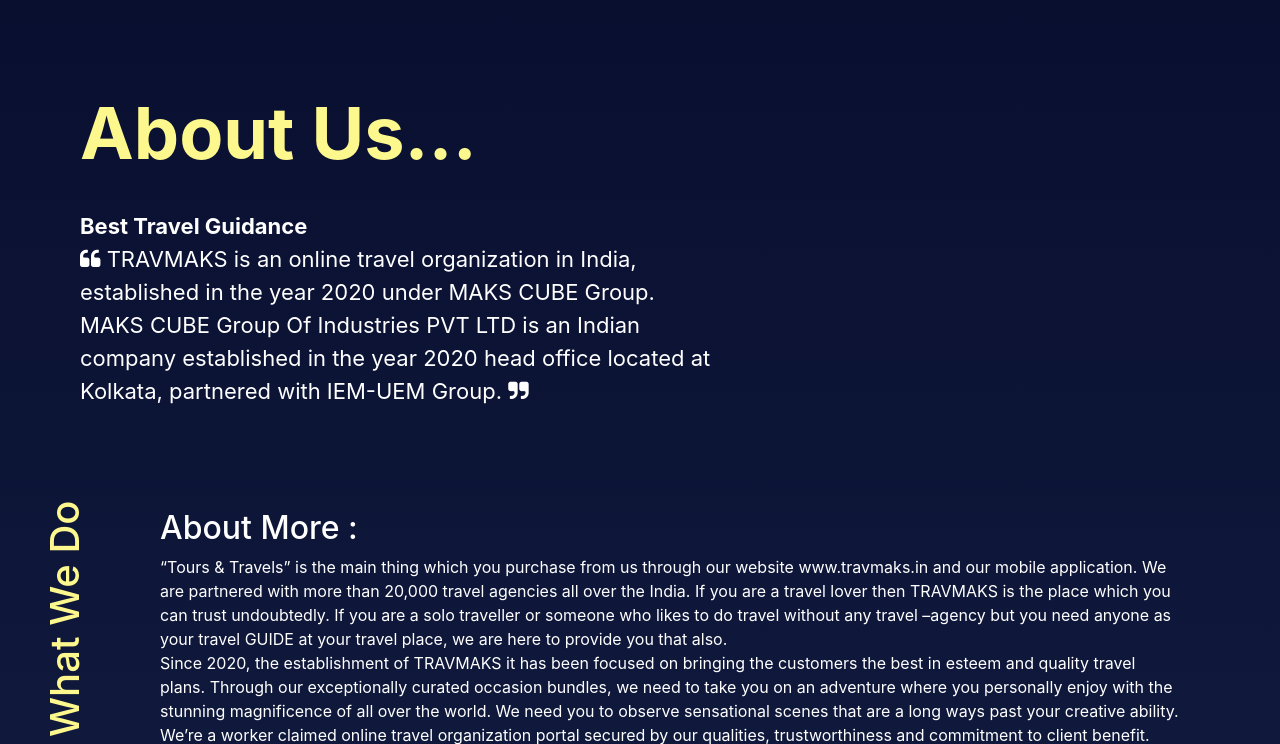
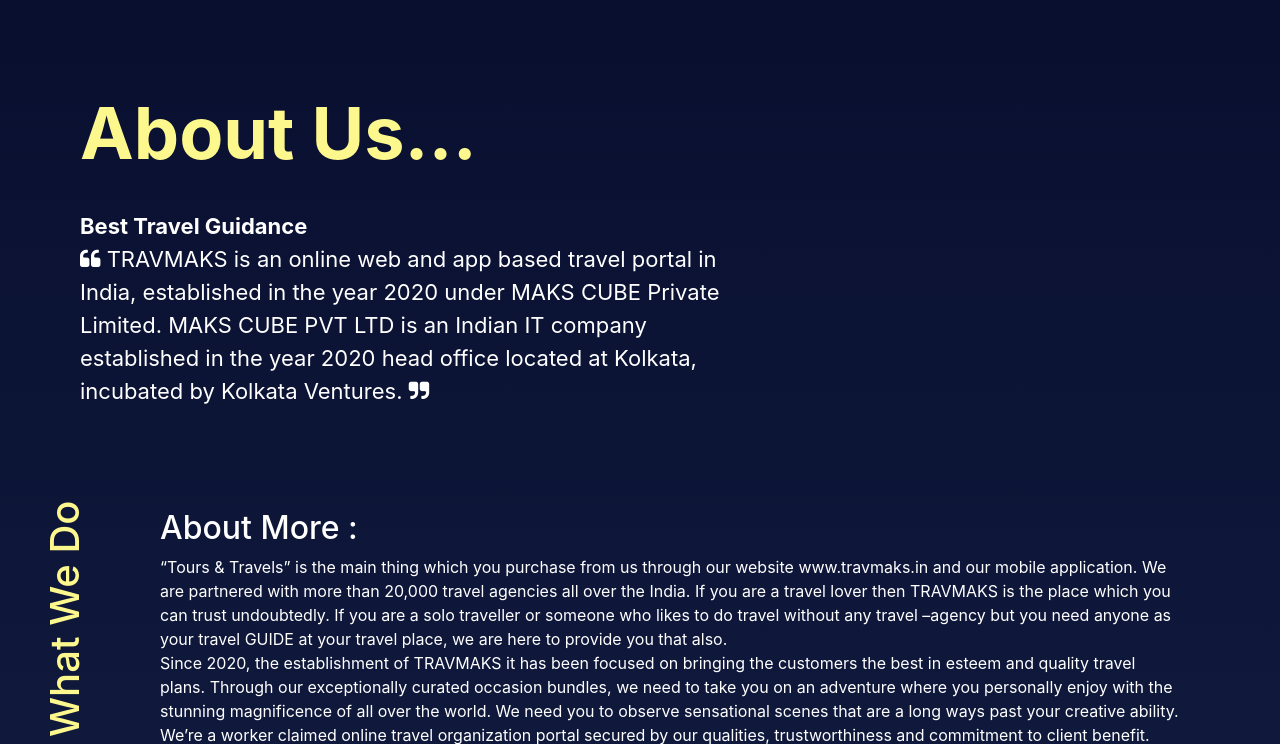
Before and after one commit to iamsaptorshe07/TRAVMAKS-Old, a Django app: page /about-us in a window 1280 px wide. Shown: the part 340-1084 px from the top of the page. Run offline with Django 3.2, Linux system fonts and the light colour scheme; parts of the project's set-up code (start-up, migrations or seed data) failed here and were passed over; some libraries are stand-ins or nearby versions.

Commit message:
About changed

```diff
--- a/templates/home_app/aboutus.html
+++ b/templates/home_app/aboutus.html
@@ -398,9 +398,9 @@
                 <br>
                 <p class="vidtxt1">Best Travel Guidance</p>
                 <p class="vidtxt2"><i class="fa fa-quote-left" aria-hidden="true"></i>
-                    TRAVMAKS is an online travel organization in India, established in the year 2020
-                    under MAKS CUBE Group. MAKS CUBE Group Of Industries PVT LTD is an Indian company
-                    established in the year 2020 head office located at Kolkata, partnered with IEM-UEM Group.
+                    TRAVMAKS is an online web and app based travel portal in India, established in the year 2020
+                    under MAKS CUBE Private Limited. MAKS CUBE PVT LTD is an Indian IT company
+                    established in the year 2020 head office located at Kolkata, incubated by Kolkata Ventures.
                     <i class="fa fa-quote-right" aria-hidden="true"></i>
                 </p>
         </div>
@@ -548,6 +548,14 @@
                             <p>With TRAVMAKS since 2020</p>
                         </div>
                     </div>
+                    <div class="swiper-slide">
+                        <div><img src="{% static 'about_img/ash.jpeg' %}" alt=""></div><br>
+                        <div>
+                            <h3>Akash Deep</h3>
+                            <h6>"Founding Member, Mobile App Developer"</h6>
+                            <p>With TRAVMAKS since 2020</p>
+                        </div>
+                    </div>
                     <!-- ... -->
                 </div>
                 <!-- If we need pagination -->
@@ -568,7 +576,8 @@
 	</div>
 	<div class="col-lg-8">
 	<h1 class="text-white">
-                    A <a href="https://kolkataventures.com/" target="_blank" style="color:#fff; text-decoration:underline;">Kolkata Ventures.</a> Incubated Startup
+        A
+        <a href="https://kolkataventures.com/" target="_blank" style="color:#fff; text-decoration:underline;">Kolkata Ventures</a> Incubated Startup
 	</h1>
     </div>
 	</div>
```
Also changed, not shown: static/about_img/ash.jpeg (added).
